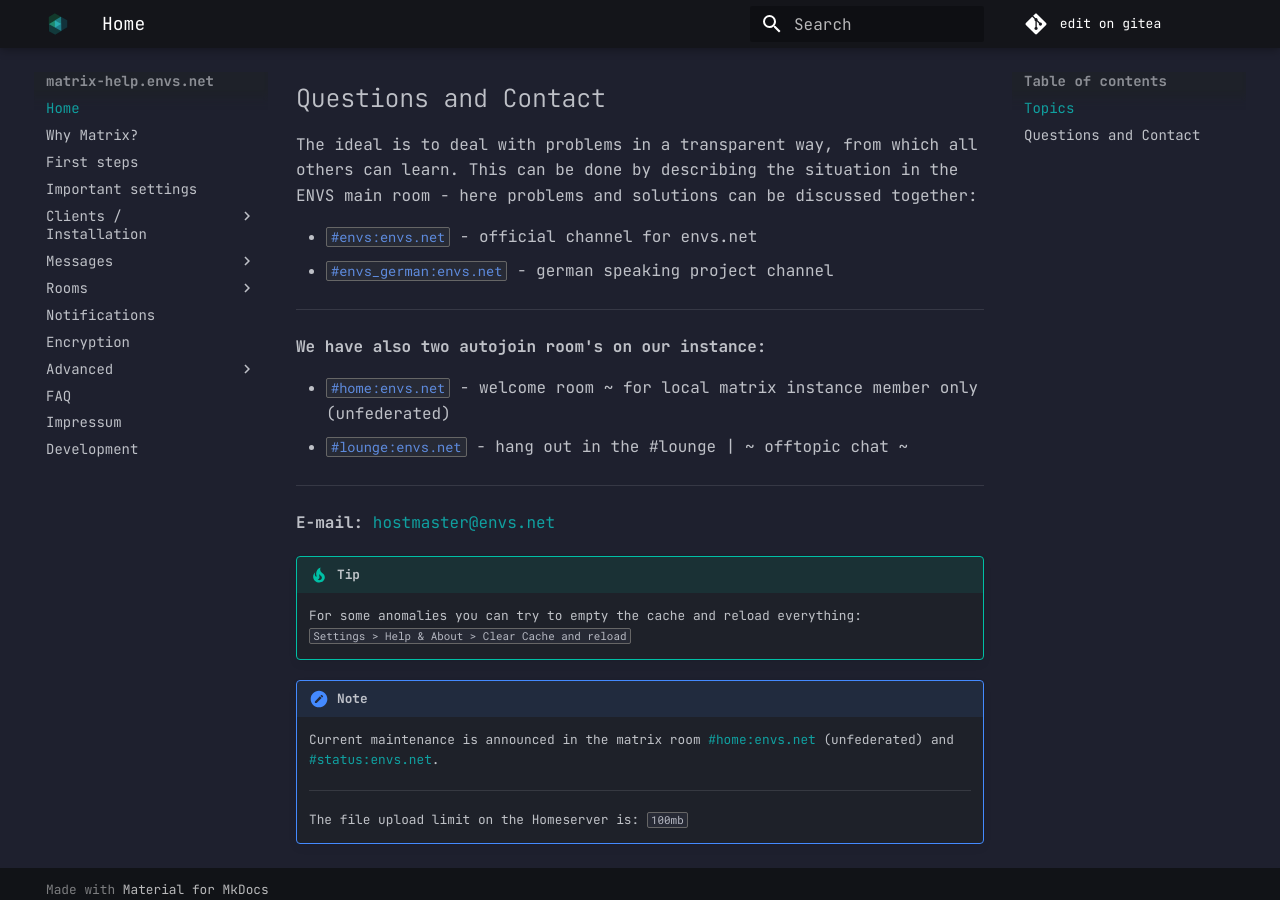
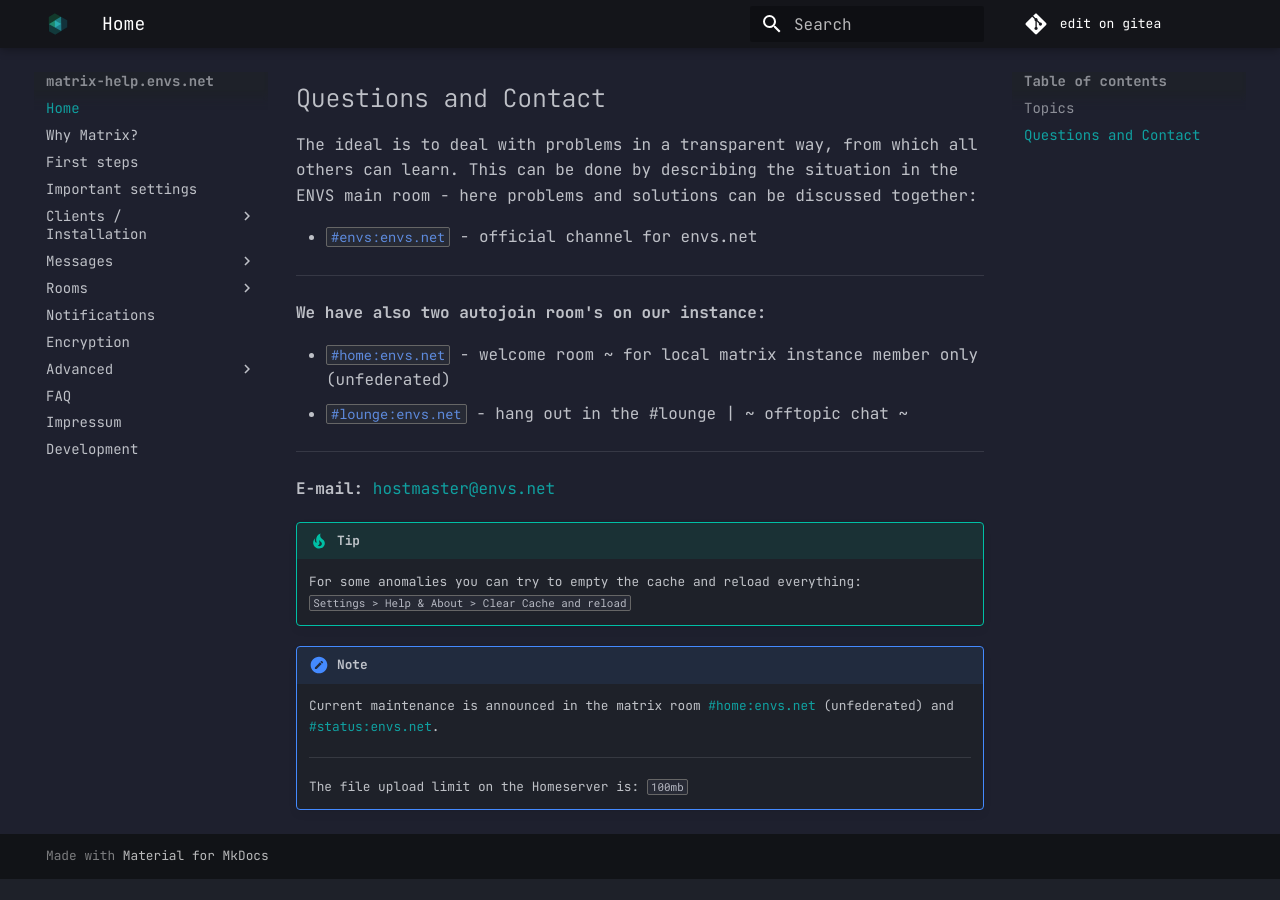
Before and after one commit to envs-net/matrix-doc, an MkDocs documentation site: the page built from docs/index.md, in a window 1280 px wide and 900 px high, scrolled down 1822 px. Built offline with MkDocs 1.6.1 and Material for MkDocs 9.7.7, drawn with Linux system fonts in a browser that asks for light colours; after the commit the page ends 2701 px from its top, so only the background shows below that.

Commit message:
remove info about "#envs_german:envs.net"

```diff
--- a/docs/index.md
+++ b/docs/index.md
@@ -55,7 +55,6 @@ In recent years, the need for supporting digital tools for team collaboration ha
 The ideal is to deal with problems in a transparent way, from which all others can learn. This can be done by describing the situation in the ENVS main room - here problems and solutions can be discussed together:
 
 * [`#envs:envs.net`](https://matrix.to/#/#envs:envs.net) - official channel for envs.net
-* [`#envs_german:envs.net`](https://matrix.to/#/#envs_german:envs.net) - german speaking project channel
 
 ***
 
```
